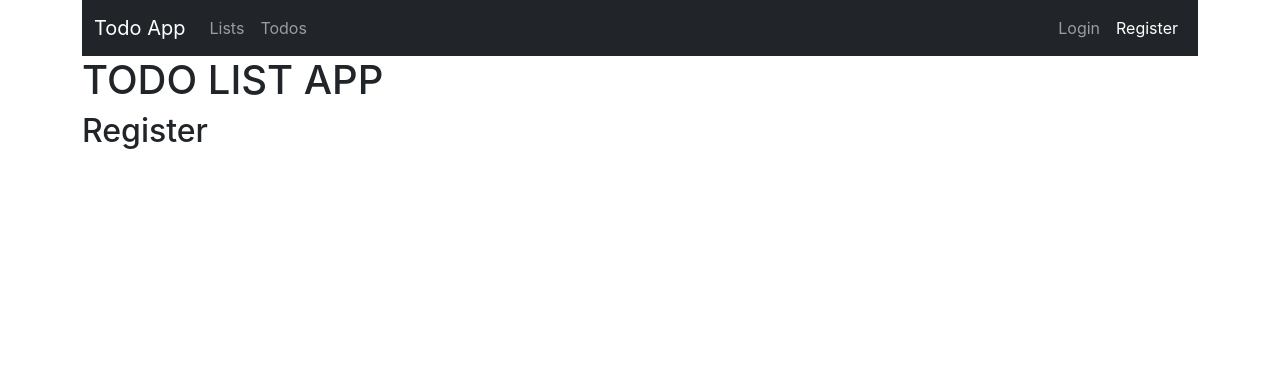
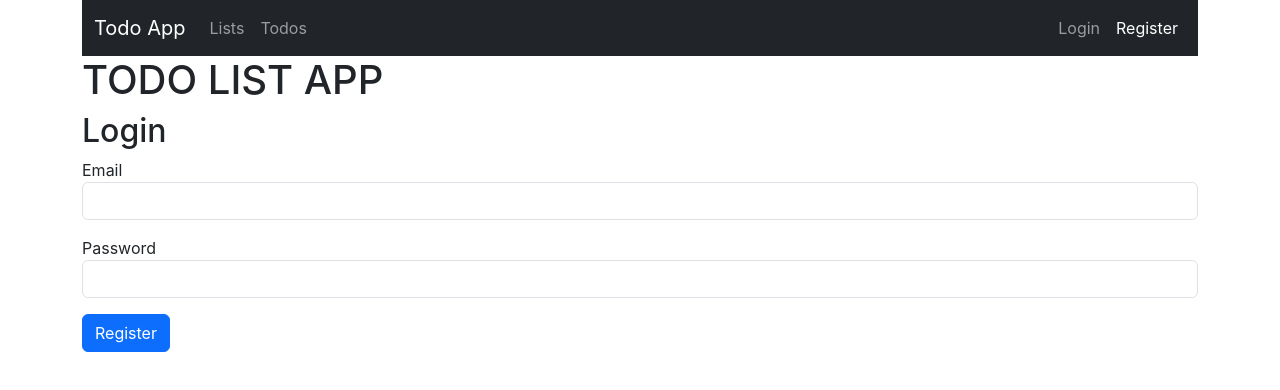
Before and after one commit to hidran/redux-toolkit-todoapp, a React (Create React App) app: page /register in a window 1280 px wide. Shown: the top 390 px of the page. Built offline with nearby package versions, Linux system fonts and the light colour scheme.

Commit message:
Implements the Register logic

```diff
--- /dev/null
+++ b/src/features/auth/Register.js
@@ -0,0 +1,47 @@
+import  { useState } from 'react';
+import { useDispatch, useSelector } from 'react-redux';
+import { registerFailure, registerSuccess } from './authSlice';
+import { useNavigate } from 'react-router-dom';
+export function Register() {
+    const [email, setEmail] = useState('');
+    const [password, setPassword] = useState('');
+    const dispatch = useDispatch();
+    const error = useSelector(state => state.auth.error);
+    const navigate = useNavigate();
+    const handleRegister = (e) =>{
+        e.preventDefault();
+        if(email  && password.length>5 ){
+            dispatch(registerSuccess({email}));
+            navigate('/');
+
+        } else {
+            dispatch(registerFailure('Registration failed. Password should be at least 6 characters.'));        }
+    };
+    return (
+        <div>
+            <h2>Login</h2>
+            <form onSubmit={handleRegister}>
+                <div className="mb-3">
+                    <label>Email</label>
+                    <input
+                        type="email"
+                        className="form-control"
+                        value={email}
+                        onChange={(e) => setEmail(e.target.value)}
+                    />
+                </div>
+                <div className="mb-3">
+                    <label>Password</label>
+                    <input
+                        type="password"
+                        className="form-control"
+                        value={password}
+                        onChange={(e) => setPassword(e.target.value)}
+                    />
+                </div>
+                {error && <p className="text-danger">{error}</p>}
+                <button type="submit" className="btn btn-primary">Register</button>
+            </form>
+        </div>
+    );
+}
--- a/src/routes/root.js
+++ b/src/routes/root.js
@@ -10,6 +10,8 @@ import Lists from '../features/lists/Lists';
 import AddTodo from '../features/todos/AddTodo';
 import ListDetails from '../features/lists/ListDetails';
 import { Login } from '../features/auth/Login';
+import { Register } from '../features/auth/Register';
+
 const router = createBrowserRouter([
     {
         path: '/',
@@ -41,7 +43,7 @@ const router = createBrowserRouter([
     },
     {
         path: 'register',
-        element: <h2>Register</h2>,
+        element: <Register/>,
     }
 ]
     }
```
